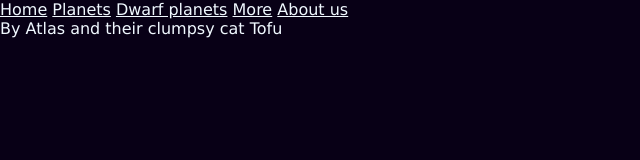
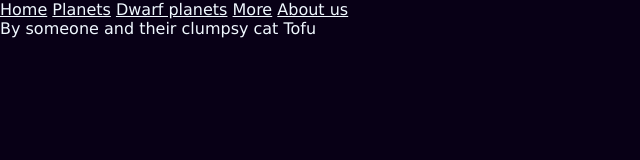
Before and after one commit to Fellemi/Eris, a plain HTML site: page html/about.html in a window 1280 px wide. Shown: the full height of the page, 0-640 px from the left. Drawn offline with Linux system fonts and the light colour scheme; files that its build step writes are made by us from their sources.

Commit message:
removed their name for safety when asked for help

```diff
--- a/html/about.html
+++ b/html/about.html
@@ -19,7 +19,7 @@
     </header>
 
     <main>
-        <p>By Atlas and their clumpsy cat Tofu</p>
+        <p>By someone and their clumpsy cat Tofu</p>
     </main>
 </body>
 </html>
```
